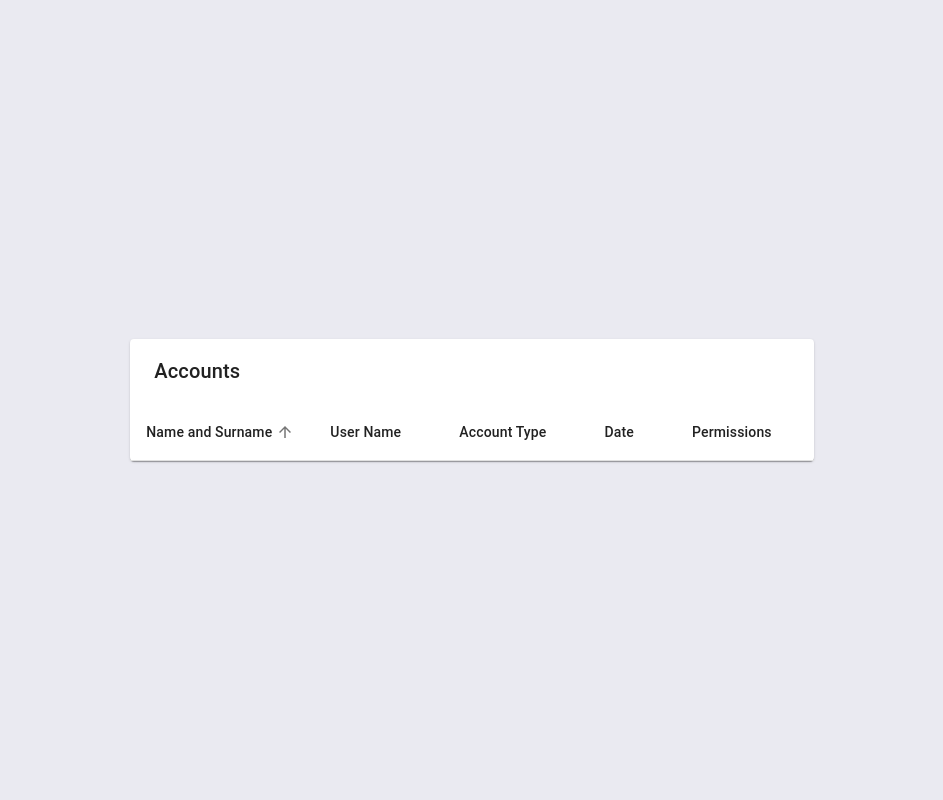
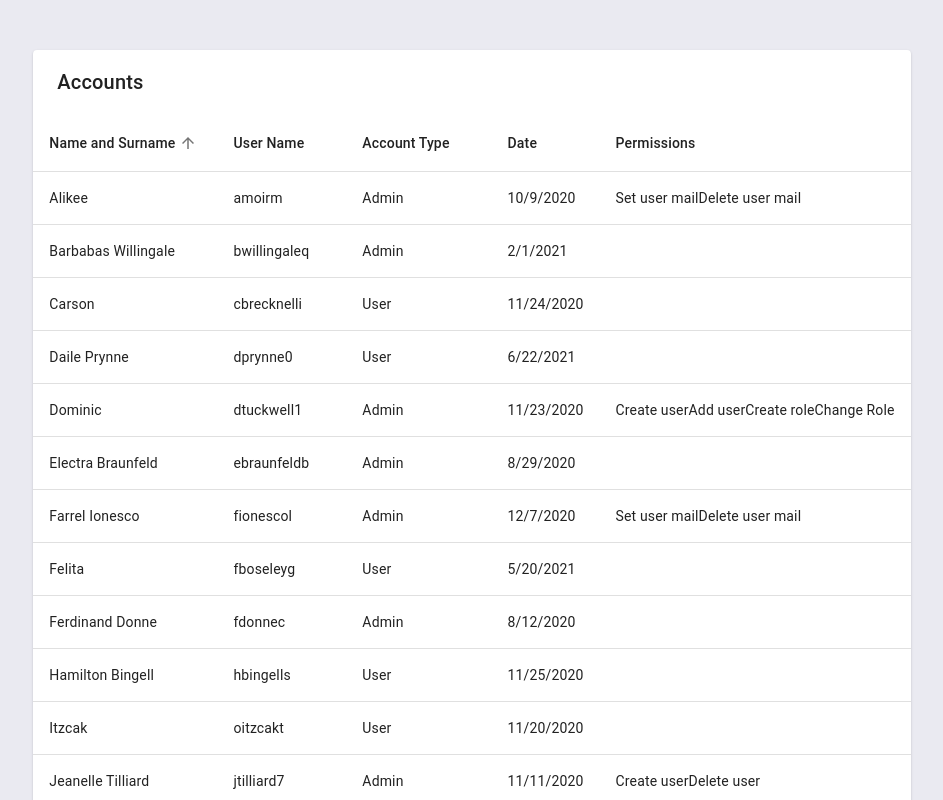
Before and after one commit to schriker/recruitment-task-clowd9, a React (Create React App) app: page / in a window 1280 px wide. Shown: the top 800 px of the page, without its empty margins (168-1111 px from the left). Built offline with nearby package versions, Linux system fonts and the light colour scheme.

Commit message:
Table body

```diff
--- a/src/AppStyles.ts
+++ b/src/AppStyles.ts
@@ -6,6 +6,7 @@ const useAppStyles = makeStyles(() => ({
     display: 'flex',
     alignItems: 'center',
     justifyContent: 'center',
+    padding: '50px 0',
   },
 }));
 
--- a/src/components/Table/Table.tsx
+++ b/src/components/Table/Table.tsx
@@ -3,6 +3,7 @@ import { useState } from 'react';
 import { headCells } from '../../consts/headCells';
 import { TableData } from '../../types/data';
 import { Order, TablePropsType } from '../../types/table';
+import TableBody from '../TableBody/TableBody';
 import TableHead from '../TableHead/TableHead';
 import TableToolbar from '../TableToolbar/TableToolbar';
 import useTableStyles from './TableStyles';
@@ -25,17 +26,14 @@ const Table = ({ rows }: TablePropsType) => {
     <Paper>
       <TableToolbar title="Accounts" />
       <TableContainer>
-        <TableMUI
-          // className={classes.table}
-          aria-labelledby="tableTitle"
-          aria-label="accounts table"
-        >
+        <TableMUI aria-labelledby="tableTitle" aria-label="accounts table">
           <TableHead
             headCells={headCells}
             order={order}
             orderBy={orderBy}
             onRequestSort={handleRequestSort}
           />
+          <TableBody rows={rows} order={order} orderBy={orderBy} />
         </TableMUI>
       </TableContainer>
     </Paper>
--- /dev/null
+++ b/src/components/TableBody/TableBody.tsx
@@ -0,0 +1,32 @@
+// @ts-nocheck
+import {
+  TableRow,
+  TableBody as TableBodyMUI,
+  TableCell,
+} from '@material-ui/core';
+import { TableData } from '../../types/data';
+import { TableBodyPropsType } from '../../types/table';
+import { getComparator, tableSort } from '../../utils/sort';
+
+export type Key = 'fullName' | 'userName' | 'accountType' | string;
+const TableBody = ({ order, orderBy, rows }: TableBodyPropsType) => {
+  return (
+    <TableBodyMUI>
+      {tableSort<TableData>(rows, getComparator(order, orderBy)).map(
+        (row, index) => {
+          return (
+            <TableRow hover tabIndex={-1} key={index}>
+              <TableCell>{row.fullName}</TableCell>
+              <TableCell>{row.userName}</TableCell>
+              <TableCell>{row.accountType}</TableCell>
+              <TableCell>{row.createDate}</TableCell>
+              <TableCell>{row.permissions}</TableCell>
+            </TableRow>
+          );
+        }
+      )}
+    </TableBodyMUI>
+  );
+};
+
+export default TableBody;
--- a/src/components/TableHead/TableHead.tsx
+++ b/src/components/TableHead/TableHead.tsx
@@ -24,11 +24,10 @@ const TableHead = ({
   return (
     <TableHeadMUI>
       <TableRow>
-        {headCells.map((headCell) => (
+        {headCells.map((headCell) =>
+          headCell.sortable ? (
             <TableCell
               key={headCell.id}
-            align={headCell.numeric ? 'right' : 'left'}
-            padding={headCell.disablePadding ? 'none' : 'normal'}
               sortDirection={orderBy === headCell.id ? order : false}
             >
               <TableSortLabel
@@ -39,12 +38,22 @@ const TableHead = ({
                 {headCell.label}
                 {orderBy === headCell.id ? (
                   <span className={classes.visuallyHidden}>
-                  {order === 'desc' ? 'sorted descending' : 'sorted ascending'}
+                    {order === 'desc'
+                      ? 'sorted descending'
+                      : 'sorted ascending'}
                   </span>
                 ) : null}
               </TableSortLabel>
             </TableCell>
-        ))}
+          ) : (
+            <TableCell
+              key={headCell.id}
+              sortDirection={orderBy === headCell.id ? order : false}
+            >
+              {headCell.label}
+            </TableCell>
+          )
+        )}
       </TableRow>
     </TableHeadMUI>
   );
--- a/src/consts/headCells.ts
+++ b/src/consts/headCells.ts
@@ -3,32 +3,27 @@ import { TableHeadCell } from '../types/table';
 export const headCells: TableHeadCell[] = [
   {
     id: 'fullName',
-    numeric: false,
-    disablePadding: false,
     label: 'Name and Surname',
+    sortable: true,
   },
   {
     id: 'userName',
-    numeric: false,
-    disablePadding: false,
     label: 'User Name',
+    sortable: true,
   },
   {
     id: 'accountType',
-    numeric: false,
-    disablePadding: false,
     label: 'Account Type',
+    sortable: true,
   },
   {
     id: 'createDate',
-    numeric: false,
-    disablePadding: false,
     label: 'Date',
+    sortable: false,
   },
   {
     id: 'permissions',
-    numeric: false,
-    disablePadding: false,
     label: 'Permissions',
+    sortable: false,
   },
 ];
--- a/src/css/index.css
+++ b/src/css/index.css
@@ -11,7 +11,7 @@ body {
 html,
 body,
 #root {
-  height: 100vh;
+  min-height: 100vh;
 }
 
 *,
--- /dev/null
+++ b/src/utils/sort.ts
@@ -0,0 +1,36 @@
+export const descendingComparator = <T>(a: T, b: T, orderBy: keyof T) => {
+  if (b[orderBy] < a[orderBy]) {
+    return -1;
+  }
+  if (b[orderBy] > a[orderBy]) {
+    return 1;
+  }
+  return 0;
+};
+
+type Order = 'asc' | 'desc';
+
+export const getComparator = <Key extends keyof any>(
+  order: Order,
+  orderBy: Key
+): ((
+  a: { [key in Key]: number | string },
+  b: { [key in Key]: number | string }
+) => number) => {
+  return order === 'desc'
+    ? (a, b) => descendingComparator(a, b, orderBy)
+    : (a, b) => -descendingComparator(a, b, orderBy);
+};
+
+export const tableSort = <T>(
+  array: T[],
+  comparator: (a: T, b: T) => number
+) => {
+  const stabilizedThis = array.map((el, index) => [el, index] as [T, number]);
+  stabilizedThis.sort((a, b) => {
+    const order = comparator(a[0], b[0]);
+    if (order !== 0) return order;
+    return a[1] - b[1];
+  });
+  return stabilizedThis.map((el) => el[0]);
+};
```
Also changed, not shown: src/types/table.ts (+7 -2 lines), src/components/TableHead/TableHeadStyles.ts (renamed from src/components/TableHead/TableHeadStyles.tsx). Lines whose indentation alone changed are shown as unchanged.
